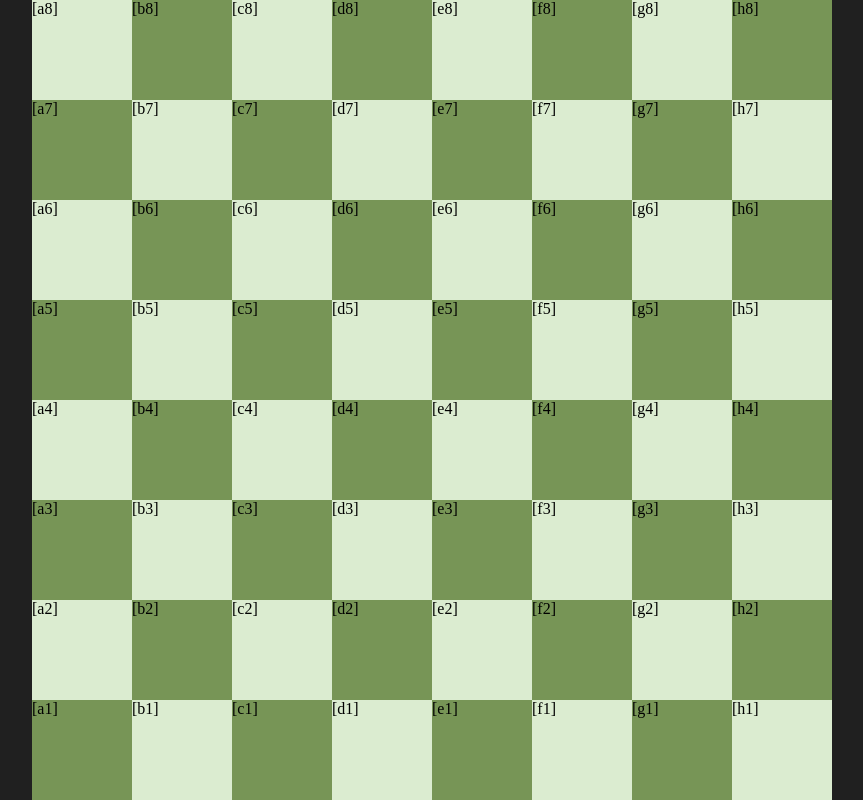
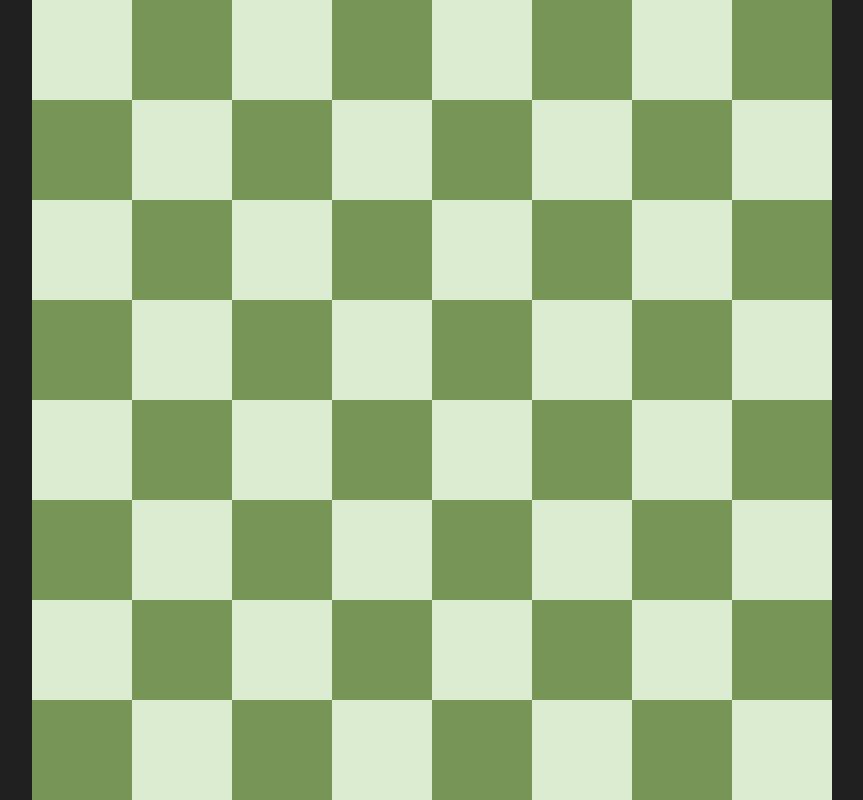
Before and after one commit to theo-coder/chess-react, a React (Create React App) app: page / in a window 1280 px wide. Shown: the whole page, without its empty margins (208-1071 px from the left). Built offline with nearby package versions, Linux system fonts and the light colour scheme.

Commit message:
tile component

```diff
--- a/src/components/Chessboard/Chessboard.scss
+++ b/src/components/Chessboard/Chessboard.scss
@@ -5,17 +5,4 @@
   display: grid;
   grid-template-columns: repeat(8, 1fr);
   grid-template-rows: repeat(8, 1fr);
-
-  .tile {
-    width: 100px;
-    height: 100px;
-  }
-
-  .btile {
-    background-color: #779556;
-  }
-
-  .wtile {
-    background-color: #dbecd0;
-  }
 }
--- a/src/components/Chessboard/index.tsx
+++ b/src/components/Chessboard/index.tsx
@@ -1,20 +1,15 @@
 import React from "react";
+import { Tile } from "..";
 import "./Chessboard.scss";
 
-const Chessboard = () => {
+const Chessboard: React.FC = () => {
   const va = [1, 2, 3, 4, 5, 6, 7, 8];
   const ha = ["a", "b", "c", "d", "e", "f", "g", "h"];
 
   let board = [];
   for (let i = va.length - 1; i >= 0; i--) {
     for (let j = 0; j < ha.length; j++) {
-      const nb = j + i + 2;
-      board.push(
-        <div className={nb % 2 === 0 ? "tile btile" : "tile wtile"}>
-          [{ha[j]}
-          {va[i]}]
-        </div>
-      );
+      board.push(<Tile number={j + i + 2} />);
     }
   }
 
--- /dev/null
+++ b/src/components/Tile/Tile.scss
@@ -0,0 +1,12 @@
+.tile {
+  width: 100px;
+  height: 100px;
+}
+
+.btile {
+  background-color: #779556;
+}
+
+.wtile {
+  background-color: #dbecd0;
+}
--- /dev/null
+++ b/src/components/Tile/index.tsx
@@ -0,0 +1,12 @@
+import React from "react";
+import "./Tile.scss";
+
+interface Props {
+  number: number;
+}
+
+const Tile = ({ number }: Props) => {
+  return <div className={number % 2 === 0 ? "tile btile" : "tile wtile"}></div>;
+};
+
+export default Tile;
--- a/src/components/index.tsx
+++ b/src/components/index.tsx
@@ -1,3 +1,4 @@
 import Chessboard from "./Chessboard";
+import Tile from "./Tile";
 
-export { Chessboard };
+export { Chessboard, Tile };
```
